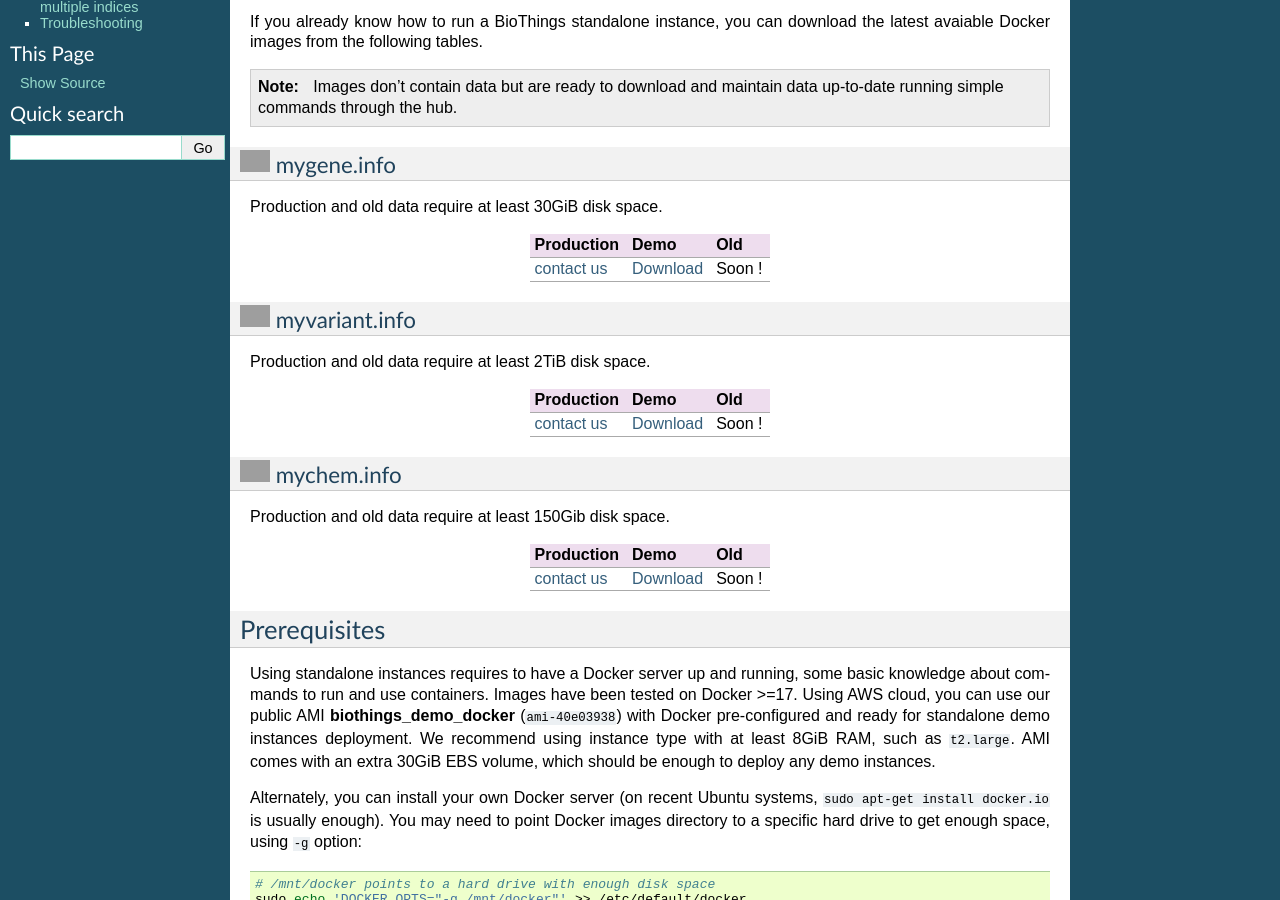
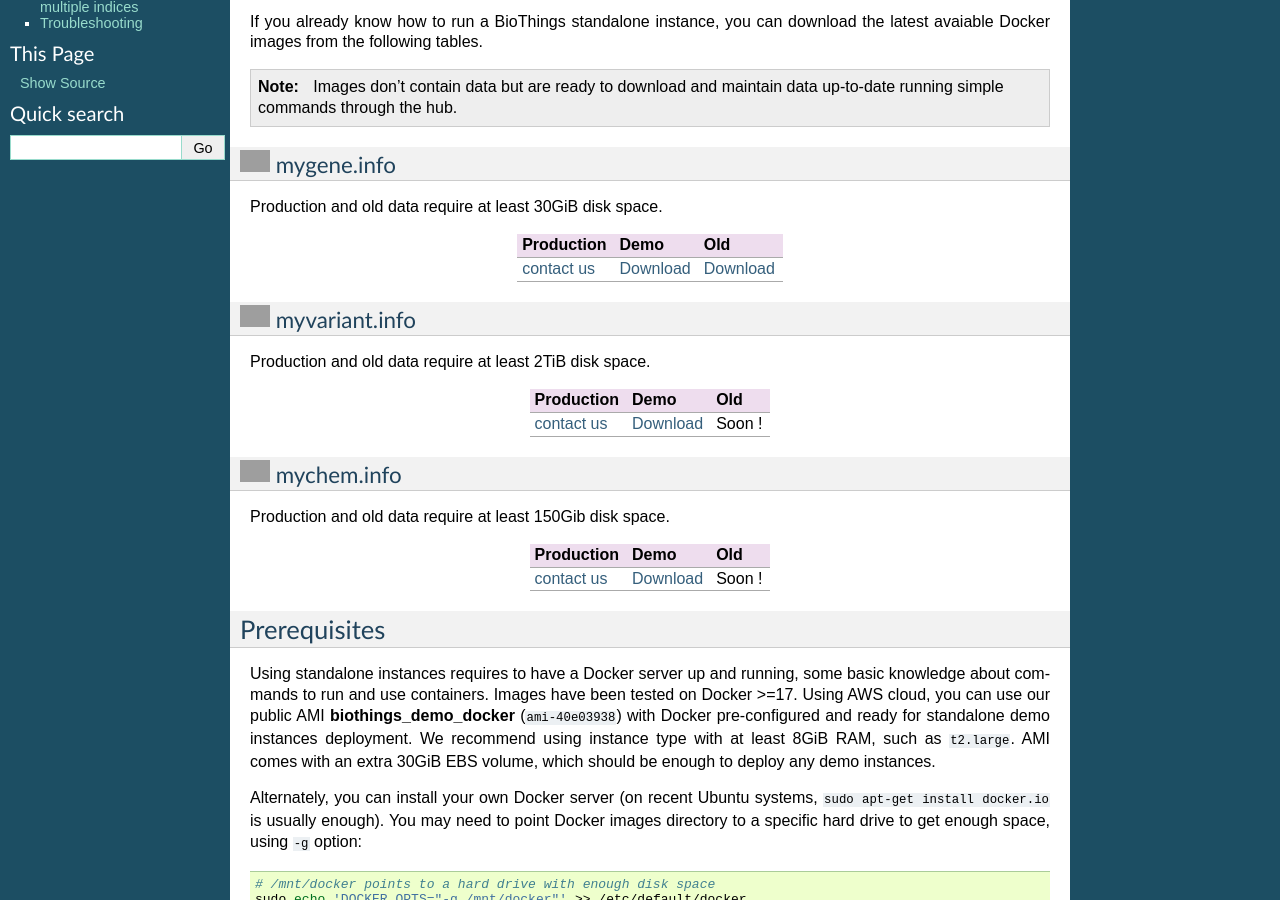
Before and after one commit to biothings/biothings.api, a Sphinx documentation site: the page built from docs/doc/standalone.rst, in a window 1280 px wide and 900 px high, scrolled down 315 px. Built offline with Sphinx 7.4.7, drawn with Linux system fonts in a browser that asks for light colours; grey boxes are pictures that could not be loaded.

Commit message:
link to "old data" mygene standalone instance

```diff
--- a/docs/doc/standalone.rst
+++ b/docs/doc/standalone.rst
@@ -34,10 +34,11 @@
 +---------------+------------+------------+
 | Production    | Demo       | Old        |
 +===============+============+============+
-| `contact us`_ | Download__ | Soon !     |
+| `contact us`_ | Download__ | Download__ |
 +---------------+------------+------------+
 
 .. __: http://biothings-containers.s3-website-us-west-2.amazonaws.com/demo_mygene/demo_mygene.docker
+.. __: http://biothings-containers.s3-website-us-west-2.amazonaws.com/old_mygene/old_mygene.docker
 
 |myvariantlogo| myvariant.info
 ^^^^^^^^^^^^^^^^^^^^^^^^^^^^^^
```
